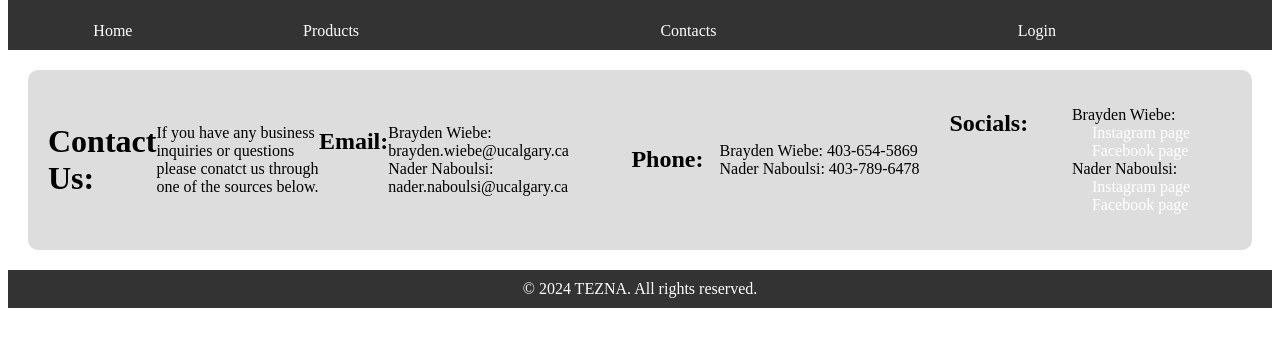
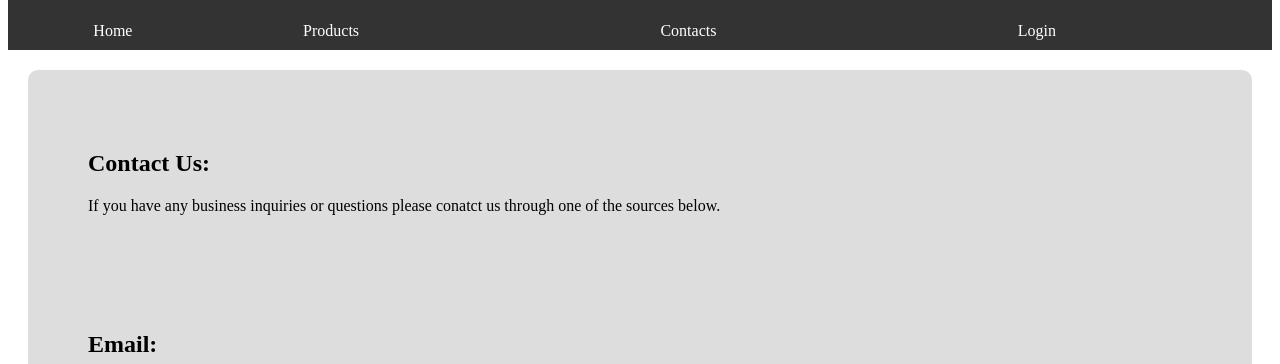
Before and after one commit to bwiebe000/ENSF381-Assignment1, a plain HTML site: page contact.html in a window 1280 px wide. Shown: the part 436-800 px from the top of the page. Drawn offline with Linux system fonts and the light colour scheme.

Commit message:
final changes for ass2

```diff
--- a/contact.html
+++ b/contact.html
@@ -2,33 +2,37 @@
 <!--
 =========================================================
 Name        : contact.html
-Assignment  : Assignment 1
+Assignment  : Assignment 2
 Author(s)   : Brayden Wiebe, Nader Naboulsi
-Submission  : Feb 5, 2024
+Submission  : Feb 26, 2024
 Description : page with contact info and socials
 =========================================================
 -->
 <!DOCTYPE html>
 <html lang="en">
 <head>
+    <meta charset="UTF-8">
+    <meta name="viewport" content="width=device-width, initial-scale=1.0">
+    <meta name="description" content="TEZNA - Contact Us">
+    <title>Contact Us - TEZNA</title>
     <link rel="stylesheet" href="styles.css">
-<!-- Add meta tags, title, and link to styles.css here -->
 </head>
 <body>
 <header>
     <img src="./images/2079333.webp" alt="Website Logo" height="400" width="400">
     <h1>TEZNA</h1>
 </header>
-<div>
+<div class="div">
     <a href="./index.html">Home</a>
     <a href="./products.html">Products</a><br>
     <a href="./contact.html">Contacts</a><br>
     <a href="./login.html">Login</a><br>
-<!-- Navigation links go here -->
 </div>
 <main class="contact-main">
-    <h1>Contact Us:</h1>
-    If you have any business inquiries or questions please conatct us through one of the sources below.
+    <div class="contact-method">
+        <h2>Contact Us:</h2>
+        <p>If you have any business inquiries or questions please conatct us through one of the sources below.</p>
+    </div>
     <div class="contact-method">
         <h2>Email:</h2>
         <p>Brayden Wiebe: brayden.wiebe@ucalgary.ca<br>
@@ -51,7 +55,6 @@ Description : page with contact info and socials
 </main>
 <footer>
     &copy; 2024 TEZNA. All rights reserved.
-<!-- Copyright notice goes here -->
 </footer>
 </body>
 </html>
--- a/styles.css
+++ b/styles.css
@@ -1,3 +1,13 @@
+/* styles.css
+
+=========================================================
+Name        : styles.css
+Assignment  : Assignment 2
+Author(s)   : Brayden Wiebe, Nader Naboulsi
+Submission  : Feb 26, 2024
+Description : css styling code for the whole website
+=========================================================
+*/
 /* Header */
 header {
     background-color: #333;
@@ -19,7 +29,7 @@ header h1 {
 }
 
 /* Navigation Bar */
-div {
+.div {
     display: flex;
     justify-content: space-around;
     width: 100%;
@@ -27,7 +37,7 @@ div {
 }
 
 /* Navigation Links */
-div a {
+.div a {
     padding: 10px 20px;
     color: white;
     text-decoration: none;
@@ -69,7 +79,7 @@ div a {
 
 /* Customer Review Section - Reviews */
 .customer-reviews .review {
-    background-color: #ddd; /* This line ensures the background color is applied to individual reviews */
+    background-color: #ddd;
 }
 
 /* Footer */
@@ -83,22 +93,20 @@ footer {
 
 .contact-main {
     display: flex;
-    justify-content: center;
-    align-items: center;
+    flex-direction: column;
     padding: 20px;
     margin: 20px;
     background-color: #ddd;
     border-radius: 10px;
 }
 
-/* Contact Methods */
 .contact-method {
     background-color: #ddd;
-    padding: 0px;
-    margin: 0px;
+    padding: 20px;
+    margin: 20px;
     border-radius: 10px;
+    width: 80%;
 }
-
 /* Social Media Links Hover Effect */
 .contact-method a:hover {
     color: #007BFF;
```
Also changed, not shown: index.html (+3 -3 lines), login.html (+3 -3 lines), products.html (+3 -3 lines). Lines whose indentation alone changed are shown as unchanged.
